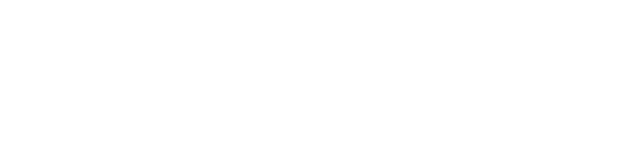
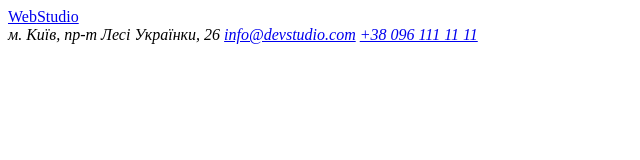
Before and after one commit to MStartsev/goit-markup-hw-01, a plain HTML site: page index.html in a window 1280 px wide. Shown: the whole page, without its empty margins (0-640 px from the left). Drawn offline with Linux system fonts and the light colour scheme.

Commit message:
add footer

```diff
--- a/index.html
+++ b/index.html
@@ -1,12 +1,13 @@
 <!DOCTYPE html>
 <html lang="uk">
-<head>
-    <meta charset="UTF-8">
-    <meta http-equiv="X-UA-Compatible" content="IE=edge">
-    <meta name="viewport" content="width=device-width, initial-scale=1.0">
+  <head>
+    <meta charset="UTF-8" />
+    <meta http-equiv="X-UA-Compatible" content="IE=edge" />
+    <meta name="viewport" content="width=device-width, initial-scale=1.0" />
     <title>Головна</title>
-</head>
-<body>
+  </head>
+  <body>
+
     <!-- header -->
     <header></header>
 
@@ -16,8 +17,29 @@
     <!-- main -->
     <main></main>
 
+
+
+
+
+
+
+
+
+
+
+
     <!-- footer -->
-    <footer></footer>
+    <footer>
 
-</body>
+      <a href="#" class="logo" lang="en"><span>Web</span>Studio</a>
+      <address>
+        м. Київ, пр-т Лесі Українки, 26
+        <a href="mailto:info@devstudio.com">info@devstudio.com</a>
+        <a href="tel:+380961111111">+38 096 111 11 11</a>
+      </address>
+
+    </footer>
+
+  </body>
+
 </html>
```
